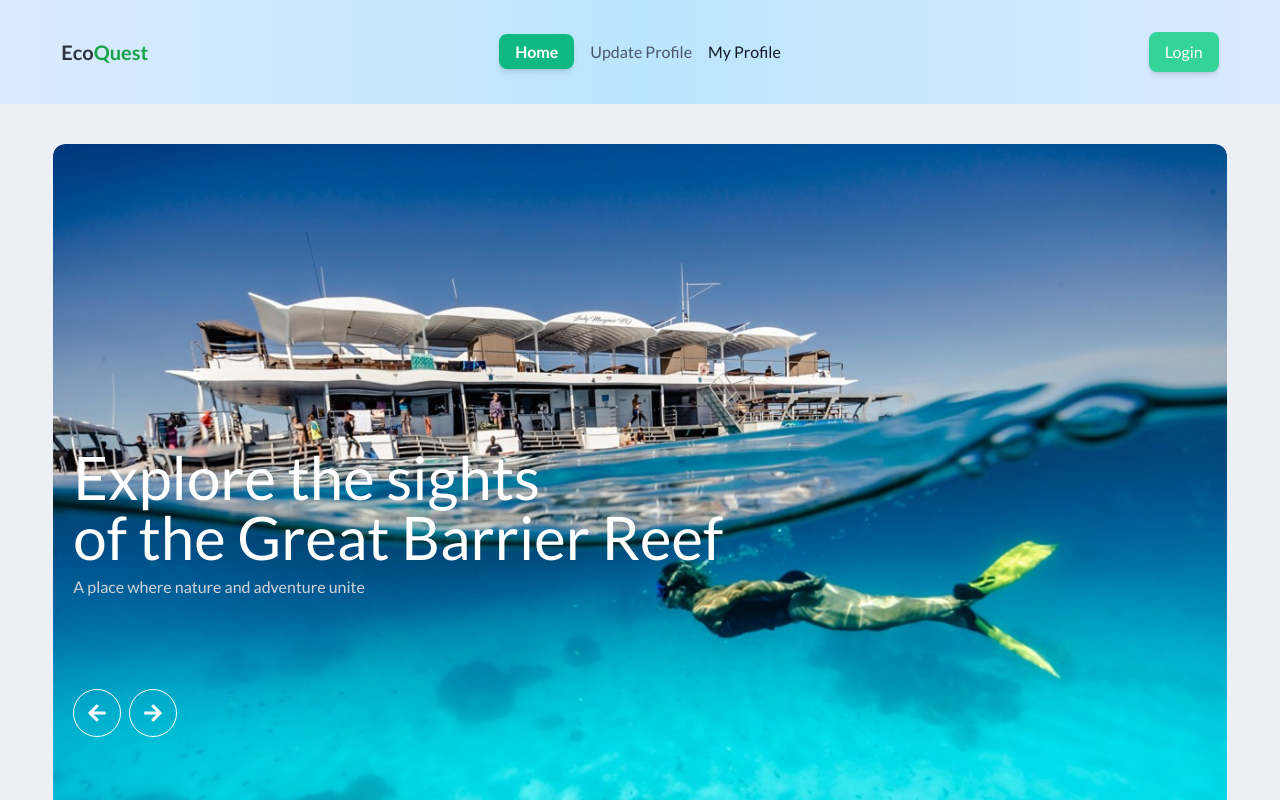
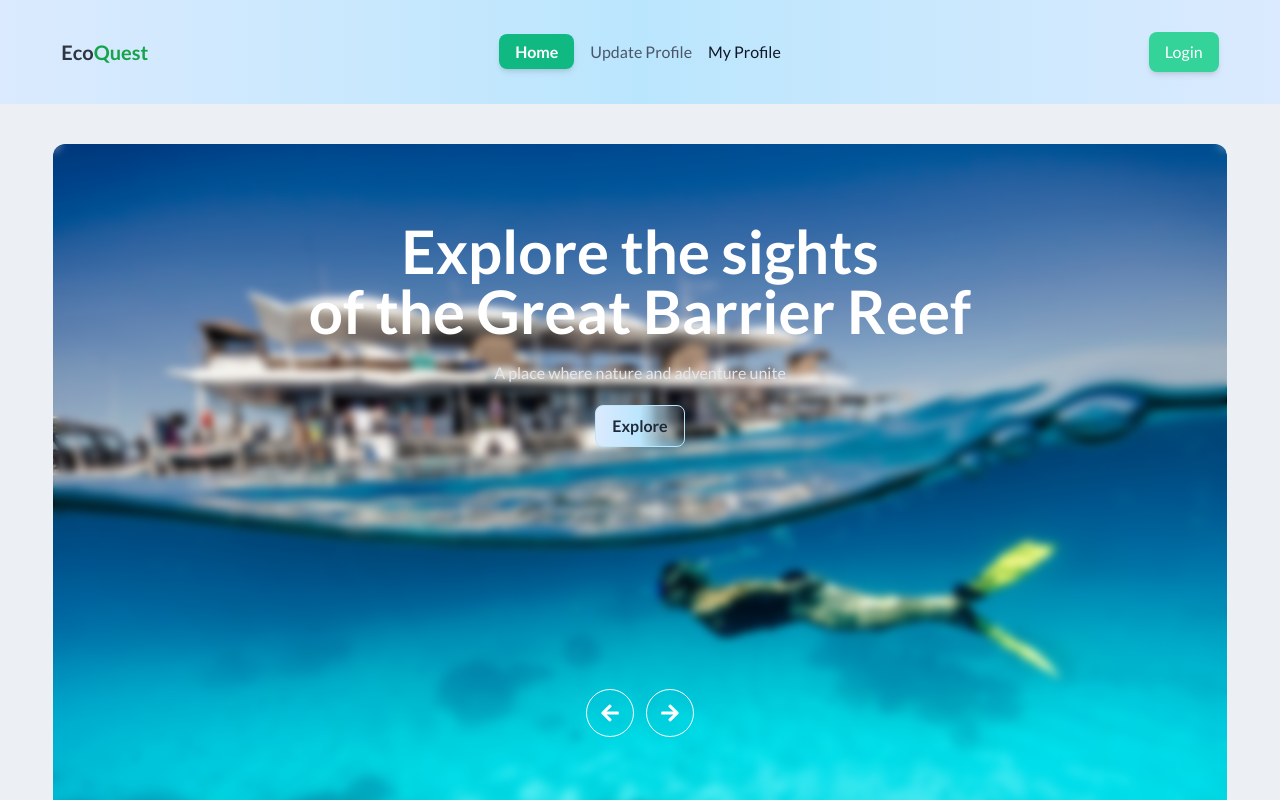
Before and after one commit to Samadsust71/eco-quest-assignment-9, a React (Vite) app: page / in a window 1280 px wide. Shown: the top 800 px of the page. Built offline with nearby package versions, Linux system fonts and the light colour scheme; no server answers.

Commit message:
added some css in banner and adventure section

```diff
--- a/src/components/Adventure.jsx
+++ b/src/components/Adventure.jsx
@@ -7,7 +7,7 @@ const Adventure = () => {
     const data = useLoaderData()
 
   return (
-    <div className='w-11/12 mx-auto'>
+    <div id='adventure' className='w-11/12 mx-auto'>
       <div>
       <Heading title={'Adventure'} subTitle={'Live a unique experience full of adventures and emotions. Come and experience with us an immersive journey in the middle of the jungle and surrounded by animals in an environment of harmony and freedom. Live life like never before.'}
       ></Heading>
--- a/src/components/Banner.jsx
+++ b/src/components/Banner.jsx
@@ -13,73 +13,89 @@ const Banner = () => {
         <div id="slide1" className="carousel-item relative w-full rounded-xl">
           <img
             src={img1}
-            className="w-full h-full rounded-xl object-cover"
+            className="w-full h-full rounded-xl object-cover contrast-80"
           />
-          <div className="absolute left-5 right-5 top-3/4 flex -translate-y-1/2 transform duration-100 gap-2">
-            <a href="#slide4" className="btn btn-circle btn-outline text-white">
+          <div className="absolute top-3/4 flex -translate-y-1/2 transform duration-100 py-10 justify-center items-center text-center w-full z-10">
+           <div className="flex items-center justify-center gap-3">
+           <a href="#slide4" className="btn btn-circle btn-outline text-white">
               <FaArrowLeft className="text-xl"/>
             </a>
             <a href="#slide2" className="btn btn-circle btn-outline text-white">
             <FaArrowRight className="text-xl"/>
             </a>
+           </div>
           </div>
-          <div className="absolute left-5 right-5 top-1/2 flex flex-col -translate-y-1/2 transform duration-100 gap-2">
-            <h1 className="lg:text-6xl text-2xl text-white lg:w-[60%]">Explore the sights <br /> of the Great Barrier Reef</h1>
-            <p className="text-gray-300">A place where nature and adventure unite</p>
+          <div className="w-full h-full top-0 bottom-0 backdrop-blur-sm bg-transparent absolute"></div>
+          <div className="absolute top-1/4 flex flex-col -translate-y-1/2 transform duration-100 gap-2 w-full text-white py-10 space-y-3 rounded-lg text-center justify-center items-center">
+            <h1 className="lg:text-6xl text-2xl text-white font-bold z-10">Explore the sights <br /> of the Great Barrier Reef</h1>
+            <p className="text-gray-200">A place where nature and adventure unite</p>
+            <a href='#adventure' className="px-4 py-2 border border-sky-200 text-gray-800 font-semibold bg-gradient-to-r from-blue-100 via-sky-200 rounded-lg hover:bg-blue-100 w-fit">Explore</a>
           </div>
         </div>
         <div id="slide2" className="carousel-item relative w-full rounded-xl">
           <img
             src={img2}
-            className="w-full h-full rounded-xl object-cover"
+            className="w-full h-full rounded-xl object-cover contrast-80"
           />
-          <div className="absolute left-5 right-5 top-3/4 flex -translate-y-1/2 transform duration-100  gap-2">
+          <div className="absolute top-3/4 flex -translate-y-1/2 transform duration-100 py-10 justify-center items-center text-center w-full z-10">
+            <div className="flex items-center justify-center gap-3">
             <a href="#slide1" className="btn btn-circle btn-outline text-white">
             <FaArrowLeft className="text-xl"/>
             </a>
             <a href="#slide3" className="btn btn-circle btn-outline text-white">
             <FaArrowRight className="text-xl"/>
             </a>
+            </div>
           </div>
-          <div className="absolute left-5 right-5 top-1/2 flex flex-col -translate-y-1/2 transform duration-100 gap-2">
-            <h1 className="lg:text-6xl text-2xl text-white lg:w-[60%]">Explore the sights <br /> of the Himalayas</h1>
+          <div className="w-full h-full top-0 bottom-0 backdrop-blur-sm bg-transparent absolute"></div>
+          <div className="absolute top-1/4 flex flex-col -translate-y-1/2 transform duration-100 gap-2 w-full text-gray-100 py-10 space-y-3 rounded-lg text-center justify-center items-center">
+            <h1 className="lg:text-6xl text-2xl text-white">Explore the sights <br /> of the Himalayas</h1>
             <p className="text-gray-300">A place where nature and adventure unite</p>
+            <a href="#adventure" className="px-4 py-2 border border-sky-200 text-gray-800 font-semibold bg-gradient-to-r from-blue-100 via-sky-200 rounded-lg hover:bg-blue-100 w-fit">Explore</a>
           </div>
         </div>
         <div id="slide3" className="carousel-item relative w-full rounded-xl">
           <img
             src={img3}
-            className="w-full h-full rounded-xl object-cover"
+            className="w-full h-full rounded-xl object-cover contrast-125"
           />
-          <div className="absolute left-5 right-5 top-3/4 flex -translate-y-1/2 transform duration-100  gap-2">
+          <div className="absolute top-3/4 flex -translate-y-1/2 transform duration-100 py-10 justify-center items-center text-center w-full z-10">
+            <div className="flex items-center justify-center gap-3">
             <a href="#slide2" className="btn btn-circle btn-outline text-white">
             <FaArrowLeft className="text-xl"/>
             </a>
             <a href="#slide4" className="btn btn-circle btn-outline text-white">
             <FaArrowRight className="text-xl"/>
             </a>
+            </div>
           </div>
-          <div className="absolute left-5 right-5 top-1/2 flex flex-col -translate-y-1/2 transform duration-100 gap-2">
-            <h1 className="lg:text-6xl text-2xl text-white lg:w-[60%]">Explore the sights <br /> of the Serengeti National Park</h1>
-            <p className="text-gray-300">A place where nature and adventure unite</p>
+          <div className="w-full h-full top-0 bottom-0 backdrop-blur-sm bg-transparent absolute"></div>
+          <div className="absolute top-1/4 flex flex-col -translate-y-1/2 transform duration-100 gap-2 w-full text-gray-100 py-10 space-y-3 rounded-lg text-center justify-center items-center">
+            <h1 className="lg:text-6xl text-2xl text-white">Explore the sights <br /> of the Serengeti National Park</h1>
+            <p className="text-gray-600">A place where nature and adventure unite</p>
+            <a href="#adventure" className="px-4 py-2 border border-sky-200 text-gray-800 font-semibold bg-gradient-to-r from-blue-100 via-sky-200 rounded-lg hover:bg-blue-100 w-fit">Explore</a>
           </div>
         </div>
-        <div id="slide4" className="carousel-item relative w-full rounded-xl">
+        <div id="slide4" className="carousel-item relative w-full rounded-xl ">
           <img
             src={img4}
-            className="w-full h-full rounded-xl object-cover"
+            className="w-full h-full rounded-xl object-cover contrast-80 opacity-90"
           />
-          <div className="absolute left-5 right-5 top-3/4 flex -translate-y-1/2 transform duration-100 gap-2">
+          <div className="absolute top-3/4 flex -translate-y-1/2 transform duration-100 py-10 justify-center items-center text-center w-full z-10">
+            <div className="flex items-center justify-center gap-3">
             <a href="#slide3" className="btn btn-circle btn-outline text-white">
             <FaArrowLeft className="text-xl"/>
             </a>
             <a href="#slide1" className="btn btn-circle btn-outline text-white">
             <FaArrowRight className="text-xl"/>
             </a>
+            </div>
           </div>
-          <div className="absolute left-5 right-5 top-1/2 flex flex-col -translate-y-1/2 transform duration-100 gap-2">
-            <h1 className="lg:text-6xl text-2xl text-white lg:w-[60%]">Explore the sights <br /> of the Sundarbans</h1>
+          <div className="w-full h-full top-0 bottom-0 backdrop-blur-sm bg-transparent absolute"></div>
+          <div className="absolute top-1/4 flex flex-col -translate-y-1/2 transform duration-100 gap-2 w-full text-gray-100 py-10 space-y-3 rounded-lg text-center justify-center items-center">
+            <h1 className="lg:text-6xl text-2xl text-white">Explore the sights <br /> of the Sundarbans</h1>
             <p className="text-gray-300">A place where nature and adventure unite</p>
+            <a href="#adventure" className="px-4 py-2 border border-sky-200 text-gray-800 font-semibold bg-gradient-to-r from-blue-100 via-sky-200 rounded-lg hover:bg-blue-100 w-fit">Explore</a>
           </div>
         </div>
       </div>
```
